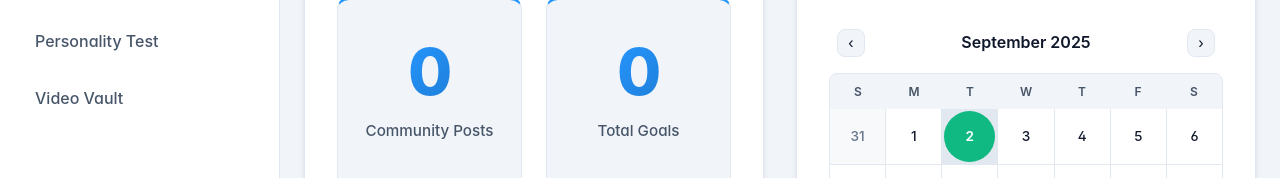
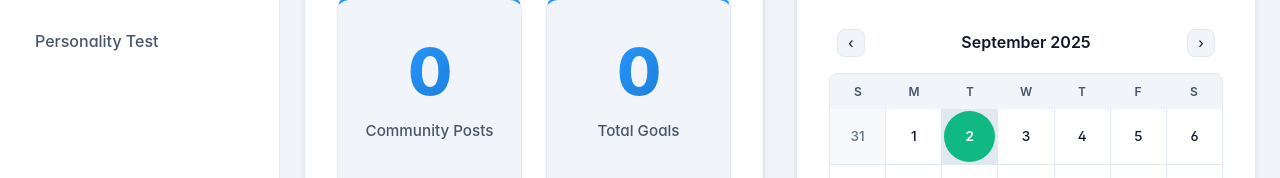
Before and after one commit to blair307/ai-coach-app, a plain HTML site: page dashboard.html in a window 1280 px wide. Shown: the part 430-608 px from the top of the page. Drawn offline with Linux system fonts and the light colour scheme; no server answers; sample sign-in values are in the browser's storage.

Commit message:
Update dashboard.html

```diff
--- a/dashboard.html
+++ b/dashboard.html
@@ -403,7 +403,7 @@ body {
                 <li><a href="daily-tracker.html" class="menu-item">Daily Tracker</a></li>
                 <li><a href="daily-prompt.html" class="menu-item">Daily Prompt</a></li>
                  <li><a href="personality-test.html" class="menu-item">Personality Test</a></li>
-                <li><a href="vault.html" class="menu-item">Video Vault</a></li>
+
 
 
             </ul>
```
